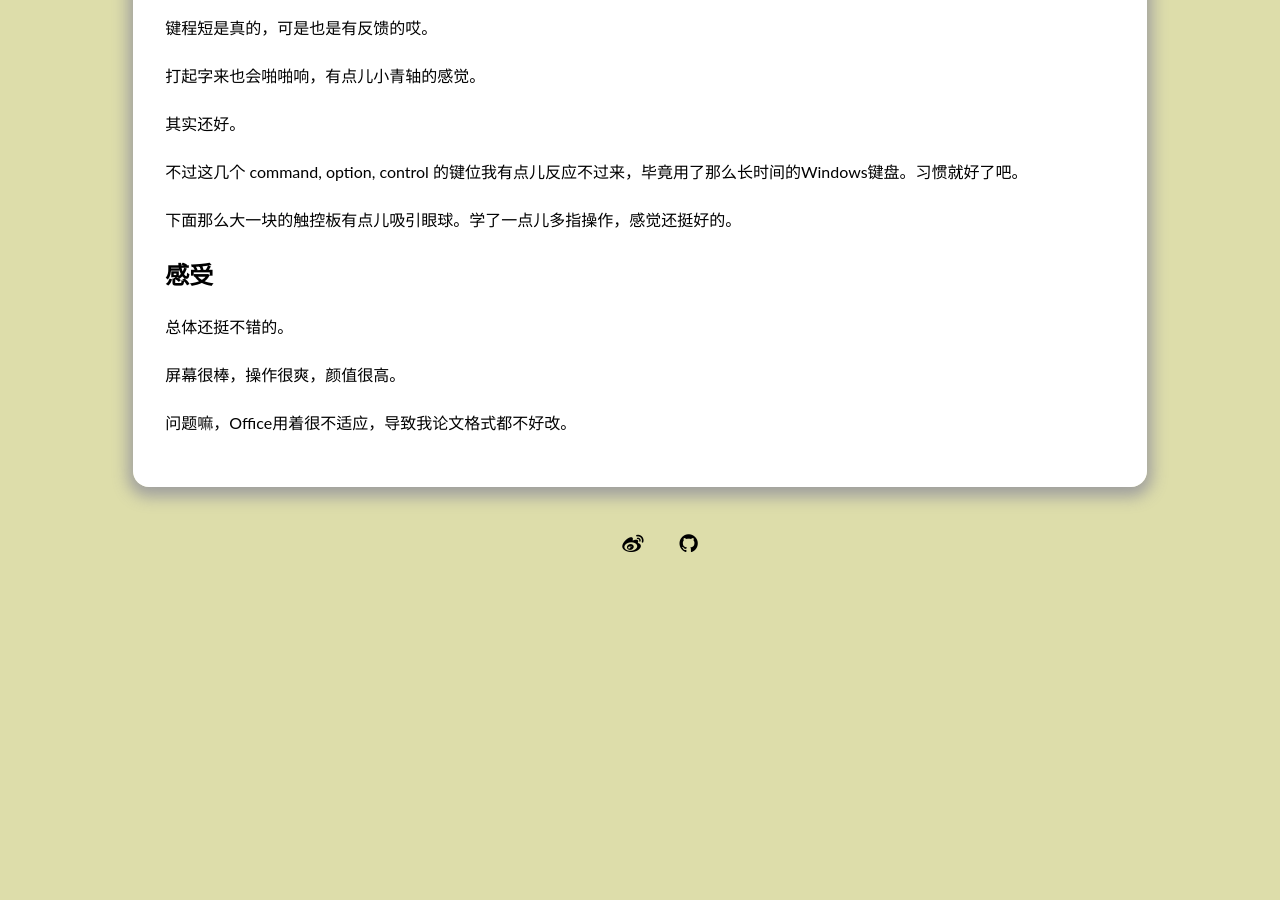
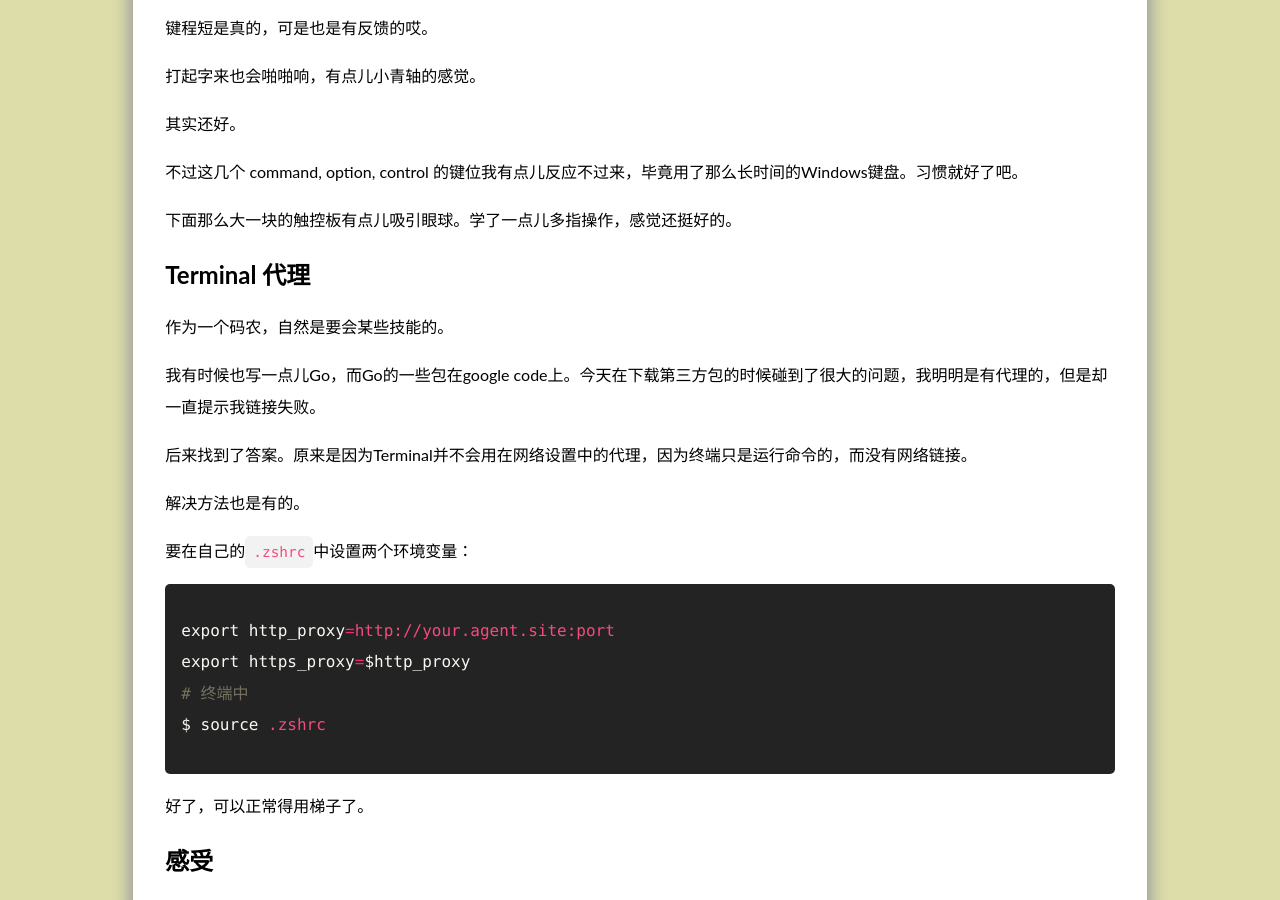
Before and after one commit to AnnatarHe/AnnatarHe.github.io, a Jekyll site: the page built from _posts/2016-11-20-get-start-with-macbook-pro-2016.md, in a window 1280 px wide and 900 px high, scrolled down 3630 px. Built offline with Jekyll 4.4.1, drawn with Linux system fonts in a browser that asks for light colours; nearby versions of some CDN libraries; some web fonts are replaced; comment, search, counter and statistics services are not loaded; before the commit the page ends 4198 px from its top, so only the background shows below that.

Commit message:
add agent section

```diff
--- a/_posts/2016-11-20-get-start-with-macbook-pro-2016.md
+++ b/_posts/2016-11-20-get-start-with-macbook-pro-2016.md
@@ -117,6 +117,27 @@ Touch ID集成了。不过只有App Store能用到，其他地方没有调用。
 
 下面那么大一块的触控板有点儿吸引眼球。学了一点儿多指操作，感觉还挺好的。
 
+## Terminal 代理
+
+作为一个码农，自然是要会某些技能的。
+
+我有时候也写一点儿Go，而Go的一些包在google code上。今天在下载第三方包的时候碰到了很大的问题，我明明是有代理的，但是却一直提示我链接失败。
+
+后来找到了答案。原来是因为Terminal并不会用在网络设置中的代理，因为终端只是运行命令的，而没有网络链接。
+
+解决方法也是有的。
+
+要在自己的`.zshrc`中设置两个环境变量：
+
+{% highlight bash %}
+export http_proxy=http://your.agent.site:port
+export https_proxy=$http_proxy
+# 终端中
+$ source .zshrc
+{% endhighlight %}
+
+好了，可以正常得用梯子了。
+
 ## 感受
 
 总体还挺不错的。
```
Also changed, not shown: 1 other file.
